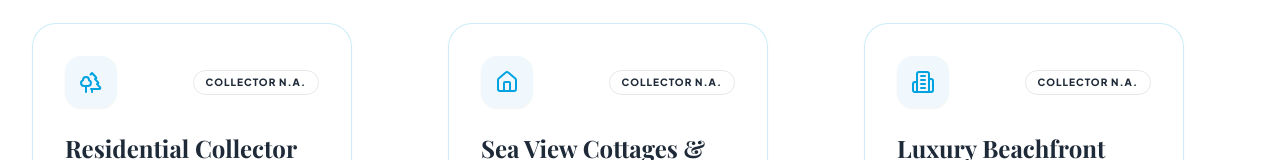
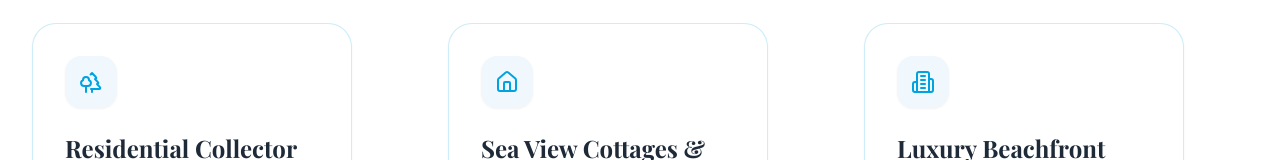
Before and after one commit to neuronexuspvtltd/kokan-nirvana-, a React (Vite) app: page /services in a window 1280 px wide. Shown: the part 369-529 px from the top of the page. Built offline with nearby package versions, Linux system fonts and the light colour scheme; no server answers; a web font is replaced by a local one.

Commit message:
Remove Collector N.A. pill badge from ServiceCard component

```diff
--- a/src/components/ServiceCard.jsx
+++ b/src/components/ServiceCard.jsx
@@ -19,15 +19,11 @@ export default function ServiceCard({ service, onSelect }) {
       <div className="absolute top-0 left-0 right-0 h-1.5 bg-gradient-to-r from-brand-cyan via-brand-orange to-brand-cyan-dark opacity-0 group-hover:opacity-100 transition-opacity"></div>
 
       <div className="space-y-6">
-        {/* Icon & Category Pill */}
+        {/* Icon */}
         <div className="flex items-center justify-between">
           <div className="p-3.5 rounded-2xl bg-brand-cyan-tint text-brand-cyan group-hover:bg-brand-cyan group-hover:text-white transition-colors duration-300 shadow-sm">
             <IconComponent className="w-6 h-6" />
           </div>
-
-          <span className="text-[10px] font-extrabold uppercase tracking-widest text-brand-slate bg-sand-100 px-3 py-1 rounded-full border border-gray-200">
-            Collector N.A.
-          </span>
         </div>
 
         {/* Title & Description */}
```
Also changed, not shown: 2 other files (tests, documents, lock files or other folders).
